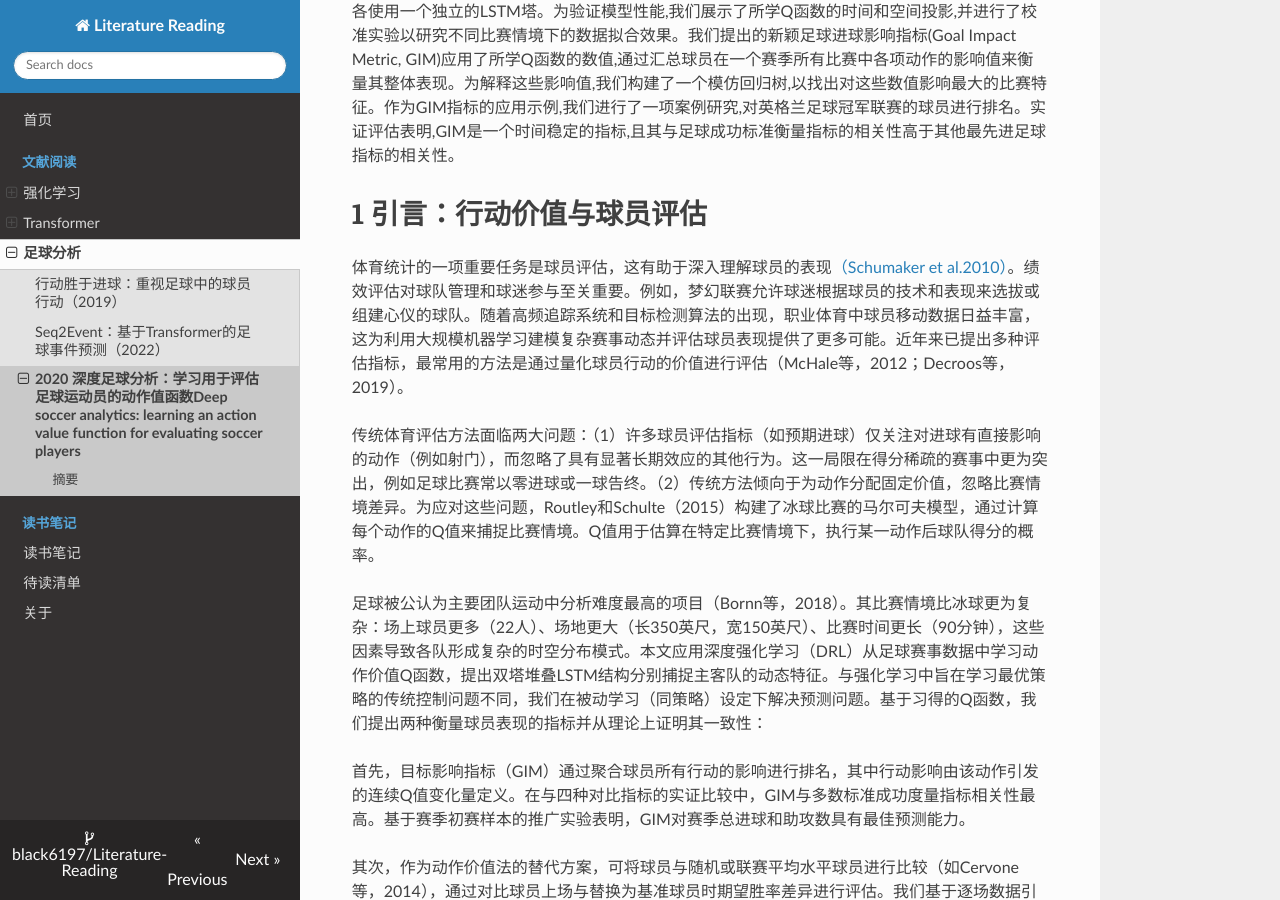
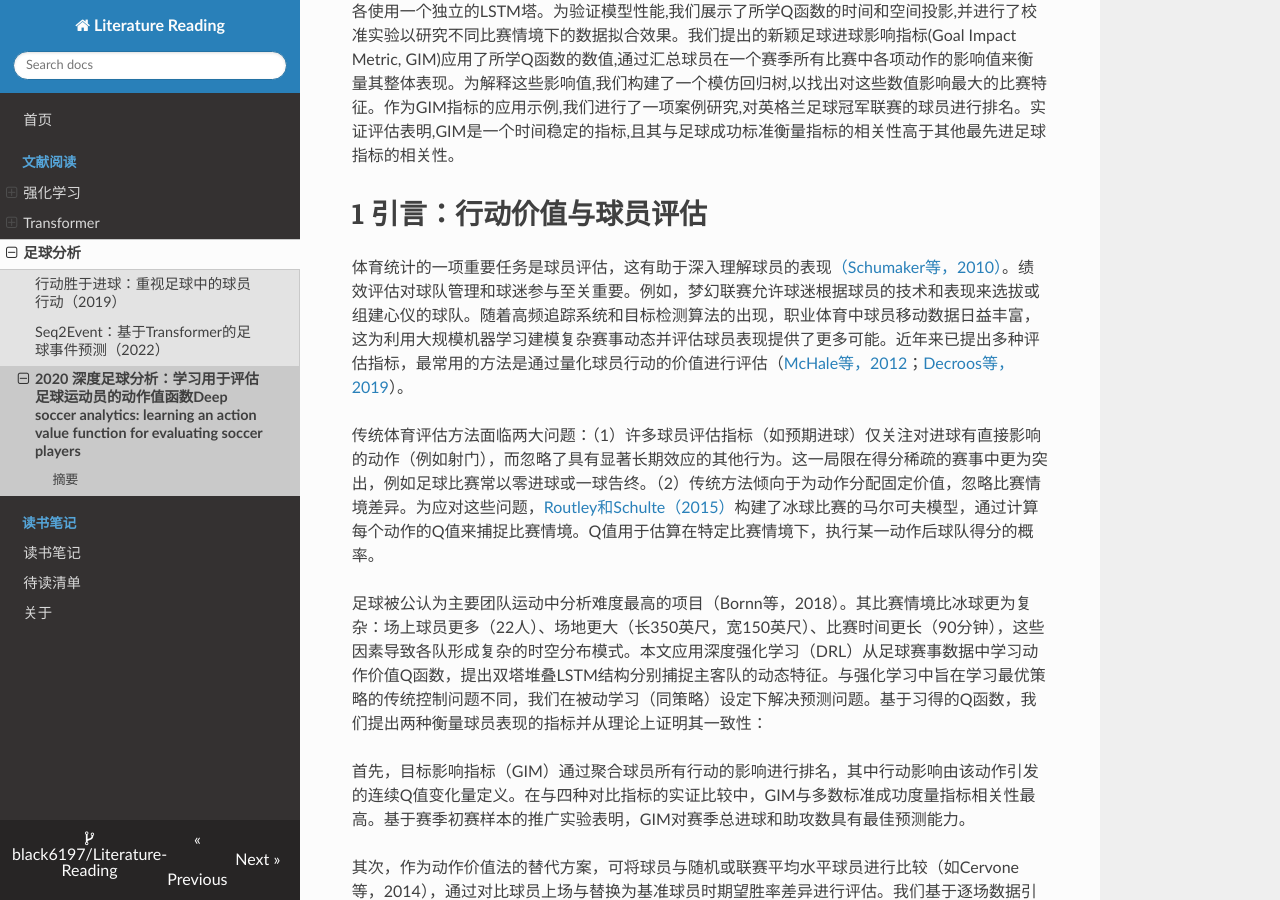
Before and after one commit to black6197/Literature-Reading, an MkDocs documentation site: the page built from docs/papers/soccer-analytics/Deep_soccer_analytics2020.md, in a window 1280 px wide and 900 px high, scrolled down 1018 px. Built offline with MkDocs 1.6.1, drawn with Linux system fonts in a browser that asks for light colours; nearby versions of some CDN libraries.

Commit message:
Update Deep_soccer_analytics2020.md

```diff
--- a/docs/papers/soccer-analytics/Deep_soccer_analytics2020.md
+++ b/docs/papers/soccer-analytics/Deep_soccer_analytics2020.md
@@ -10,9 +10,9 @@
 足球比赛场地广阔、参赛球员众多、球员换位有限且进球稀疏，可以说是所有主要团队运动项目中分析难度最大的项目。在本研究中,我们开发了一种新方法,用于从逐场比赛事件数据中评估各类足球动作。我们的方法利用深度强化学习(Deep Reinforcement Learning, DRL)模型来学习动作价值Q函数。据我们所知,这是首个基于深度强化学习方法、针对足球动作全集的动作价值函数。我们的神经网络架构通过两个堆叠的LSTM塔来拟合连续的比赛情境信号和一次进攻中的序列特征,主队和客队各使用一个独立的LSTM塔。为验证模型性能,我们展示了所学Q函数的时间和空间投影,并进行了校准实验以研究不同比赛情境下的数据拟合效果。我们提出的新颖足球进球影响指标(Goal Impact Metric, GIM)应用了所学Q函数的数值,通过汇总球员在一个赛季所有比赛中各项动作的影响值来衡量其整体表现。为解释这些影响值,我们构建了一个模仿回归树,以找出对这些数值影响最大的比赛特征。作为GIM指标的应用示例,我们进行了一项案例研究,对英格兰足球冠军联赛的球员进行排名。实证评估表明,GIM是一个时间稳定的指标,且其与足球成功标准衡量指标的相关性高于其他最先进足球指标的相关性。
 
 # 1 引言：行动价值与球员评估
-体育统计的一项重要任务是球员评估，这有助于深入理解球员的表现[（Schumaker et al.2010）](#ref-22)。绩效评估对球队管理和球迷参与至关重要。例如，梦幻联赛允许球迷根据球员的技术和表现来选拔或组建心仪的球队。随着高频追踪系统和目标检测算法的出现，职业体育中球员移动数据日益丰富，这为利用大规模机器学习建模复杂赛事动态并评估球员表现提供了更多可能。近年来已提出多种评估指标，最常用的方法是通过量化球员行动的价值进行评估（McHale等，2012；Decroos等，2019）。
+体育统计的一项重要任务是球员评估，这有助于深入理解球员的表现[（Schumaker等，2010）](#ref-28)。绩效评估对球队管理和球迷参与至关重要。例如，梦幻联赛允许球迷根据球员的技术和表现来选拔或组建心仪的球队。随着高频追踪系统和目标检测算法的出现，职业体育中球员移动数据日益丰富，这为利用大规模机器学习建模复杂赛事动态并评估球员表现提供了更多可能。近年来已提出多种评估指标，最常用的方法是通过量化球员行动的价值进行评估（[McHale等，2012](#ref-19)；[Decroos等，2019](#ref-9)）。
 
-传统体育评估方法面临两大问题：（1）许多球员评估指标（如预期进球）仅关注对进球有直接影响的动作（例如射门），而忽略了具有显著长期效应的其他行为。这一局限在得分稀疏的赛事中更为突出，例如足球比赛常以零进球或一球告终。（2）传统方法倾向于为动作分配固定价值，忽略比赛情境差异。为应对这些问题，Routley和Schulte（2015）构建了冰球比赛的马尔可夫模型，通过计算每个动作的Q值来捕捉比赛情境。Q值用于估算在特定比赛情境下，执行某一动作后球队得分的概率。
+传统体育评估方法面临两大问题：（1）许多球员评估指标（如预期进球）仅关注对进球有直接影响的动作（例如射门），而忽略了具有显著长期效应的其他行为。这一局限在得分稀疏的赛事中更为突出，例如足球比赛常以零进球或一球告终。（2）传统方法倾向于为动作分配固定价值，忽略比赛情境差异。为应对这些问题，[Routley和Schulte（2015）](#ref-24)构建了冰球比赛的马尔可夫模型，通过计算每个动作的Q值来捕捉比赛情境。Q值用于估算在特定比赛情境下，执行某一动作后球队得分的概率。
 
 足球被公认为主要团队运动中分析难度最高的项目（Bornn等，2018）。其比赛情境比冰球更为复杂：场上球员更多（22人）、场地更大（长350英尺，宽150英尺）、比赛时间更长（90分钟），这些因素导致各队形成复杂的时空分布模式。本文应用深度强化学习（DRL）从足球赛事数据中学习动作价值Q函数，提出双塔堆叠LSTM结构分别捕捉主客队的动态特征。与强化学习中旨在学习最优策略的传统控制问题不同，我们在被动学习（同策略）设定下解决预测问题。基于习得的Q函数，我们提出两种衡量球员表现的指标并从理论上证明其一致性：
 
@@ -378,72 +378,104 @@ QAAR指标将给定球员i下一个行动的预期未来总奖励与给定随机
 最终结论(11)应用了方程(7)。
 
 ##**References**
-
+<a id="ref-1"></a>
 Albert J, Glickman ME, Swartz TB, Koning RH (2017) Handbook of Statistical Methods and Analyses in Sports. CRC Press, Boca Raton
 
+<a id="ref-2"></a>
 Ali A (2011) Measuring soccer skill performance: a review. Scand J Med Scin Sports 21(2):170–183
 
+<a id="ref-3"></a>
 Ba J, Caruana R (2014) Do deep nets really need to be deep? In: Advances in Neural Information Processing Systems, pp 2654–2662
 
+<a id="ref-4"></a>
 Bornn L, Cervone D, Fernandez J (2018) Soccer analytics: unravelling the complexity of “the beautiful game”. Significance 15(3):26–29
 
+<a id="ref-5"></a>
 Bransen L, Van Haaren J (2018) Measuring football players’ on-the-ball contributions from passes during games. In: Machine Learning and Data Mining for Sports Analytics, Proceedings of the 5th International Workshop. Springer, pp 3–15
 
+<a id="ref-6"></a>
 Brooks J, Kerr M, Guttag J (2016) Developing a data-driven player ranking in soccer using predictive model weights. In: Proceedings of the 22nd ACM SIGKDD International Conference on Knowledge Discovery and Data Mining. ACM, pp 49–55
 
+<a id="ref-7"></a>
 Cervone D, D’Amour A, Bornn L, Goldsberry K (2014) Pointwise: predicting points and valuing decisions in real time with NBA optical tracking data. In: Proceedings of the 8th Annual MIT Sloan Sports Analytics Conference, vol 28
 
+<a id="ref-8"></a>
 Cervone D, D’Amour A, Bornn L, Goldsberry K (2016) A multiresolution stochastic process model for predicting basketball possession outcomes. J Am Stat Assoc 111(514):585–599
 
+<a id="ref-9"></a>
 Decroos T, Bransen L, Haaren JV, Davis J (2019) Actions speak louder than goals: valuing player actions in soccer. In: Proceedings of the 25th ACM SIGKDD International Conference on Knowledge Discovery & Data Mining, KDD 2019, Anchorage, AK, USA, August 4–8, 2019, pp 1851–1861
 
+<a id="ref-10"></a>
 Dick U, Brefeld U (2019) Learning to rate player positioning in soccer. Big Data 7(1):71–82
 
+<a id="ref-11"></a>
 Fernández J, Barcelona F, Bornn L, Cervone D (2019) Decomposing the immeasurable sport: a deep learning expected possession value framework for soccer. In: Proceedings MIT Sloan Sports Analytics Conference
 
+<a id="ref-12"></a>
 Gudmundsson J, Horton M (2017) Spatio-Temporal Analysis of Team Sports. ACM Comput Surv 50(2):22:1–22:34. [https://doi.org/10.1145/3054132](https://doi.org/10.1145/3054132)
 
+<a id="ref-13"></a>
 Hausknecht MJ, Stone P (2015) Deep recurrent Q-learning for partially observable MDPS. In: Proceedings of the 2015 AAAI Fall Symposia, Arlington, Virginia, USA, November 12–14, 2015, pp 29–37. CoRR. arXiv:1507.06527
 
+<a id="ref-14"></a>
 Kharrat T, McHale IG, Peña JL (2019) Plus-minus player ratings for soccer. Eur J Oper Res 283:726–736
 
+<a id="ref-15"></a>
 Liu G, Schulte O (2018) Deep reinforcement learning in ice hockey for context-aware player evaluation. In: Proceedings of the 27th International Joint Conference on Artificial Intelligence, IJCAI-18, [ijcai.org](http://ijcai.org/), pp 3442–3448
 
+<a id="ref-16"></a>
 Liu G, Zhu W, Schulte O (2018) Interpreting deep sports analytics: Valuing actions and players in the NHL. In: International workshop on machine learning and data mining for sports analytics. Springer, pp 69–81
 
+<a id="ref-17"></a>
 Macdonald B (2011) A regression-based adjusted plus-minus statistic for NHL players. J Quant Anal Sports 7(3):29
 
+<a id="ref-18"></a>
 McCallum A (1996) Learning to use selective attention and short-term memory in sequential tasks. In: From animals to animats 4: proceedings of the fourth international conference on simulation of adaptive behavior, vol 4. MIT Press, p 315
 
+<a id="ref-19"></a>
 McHale IG, Scarf PA, Folker DE (2012) On the development of a soccer player performance rating system for the english premier league. Interfaces 42(4):339–351
 
+<a id="ref-20"></a>
 Mnih V, Kavukcuoglu K, Silver D et al (2015) Human-level control through deep reinforcement learning. Nature 518(7540):529–533
 
+<a id="ref-21"></a>
 Ng AY, Harada D, Russell S (1999) Policy invariance under reward transformations: theory and application to reward shaping. Proceedings of the 16th International Conference on Machine Learning (ICML 1999), Bled, Slovenia, pp. 278–287 Puterman
 
+<a id="ref-22"></a>
 ML, Patrick J (2017) Dynamic programming. In: Encyclopedia of machine learning and data mining, pp 377–388
 
+<a id="ref-23"></a>
 Routley K (2015) A markov game model for valuing player actions in ice hockey. Master’s thesis, Simon Fraser University
 
+<a id="ref-24"></a>
 Routley K, Schulte O (2015) A markov game model for valuing player actions in ice hockey. In: Proceedings of the International Conference on Uncertainty in Artificial Intelligence (UAI), pp 782–791
 
+<a id="ref-25"></a>
 Schulte O, Khademi M, Gholami S, Zhao Z, Javan M, Desaulniers P (2017a) A markov game model for valuing actions, locations, and team performance in ice hockey. Data Mining and Knowledge Discovery, pp 1–23
 
+<a id="ref-26"></a>
 Schulte O, Zhao Z, Javan M, Desaulniers P (2017b) Apples-to-apples: clustering and ranking NHL players using location information and scoring impact. In: Proceedings MIT Sloan Sports Analytics Conference
 
+<a id="ref-27"></a>
 Schultze SR, Wellbrock CM (2018) A weighted plus/minus metric for individual soccer player performance. J Sports Anal 4(2):121–131
 
-<a id="ref-22"></a>
+<a id="ref-28"></a>
 Schumaker RP, Solieman OK, Chen H (2010) Research in sports statistics. Sports Data Mining, Integrated Series in Information Systems, vol 26. Springer, US, pp 29–44
 
+<a id="ref-29"></a>
 Song Y, Xu M, Zhang S, Huo L (2017) Generalization tower network: A novel deep neural network architecture for multi-task learning. arXiv preprint arXiv:1710.10036
 
+<a id="ref-30"></a>
 Sutton RS, Barto AG (2018) Reinforcement learning: an introduction. MIT Press, Cambridge
 
+<a id="ref-31"></a>
 Swartz TB, Arce A (2014) New insights involving the home team advantage. Int J Sports Sci Coach 9(4):681–692
 
+<a id="ref-32"></a>
 Tsitsiklis JN, Van Roy B (1997) Analysis of temporal-diffference learning with function approximation. In: Advances in Neural Information Processing Systems, pp 1075–1081
 
+<a id="ref-33"></a>
 Van Haaren J, Van den Broeck G, Meert W, Davis J (2016) Lifted generative learning of markov logic networks. Mach Learn 103(1):27–55
 
+<a id="ref-34"></a>
 Van Roy M, Robberechts P, Decroos T, Davis J (2017) Valuing on-the-ball actions in soccer: a critical comparison of XT and VAEP. In: Workshop on Team Sports AAAI 2020
```
